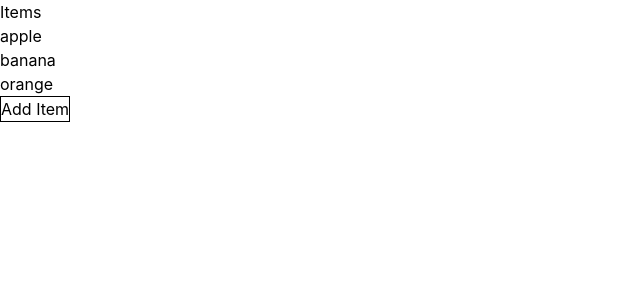
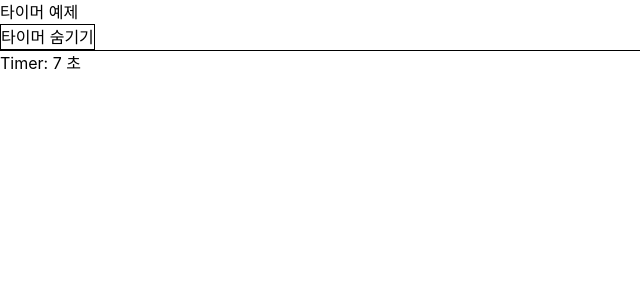
Before and after one commit to parkjinacosmos/likelion_useEffect, a React (Vite) app: page / in a window 1280 px wide. Shown: the top 300 px of the page, without its empty margins (0-640 px from the left). Built offline with nearby package versions, Linux system fonts and the light colour scheme.

Commit message:
타이머 구현

```diff
--- a/src/App.jsx
+++ b/src/App.jsx
@@ -2,11 +2,14 @@
 import NameInput from "./NameInput";
 import HookStructure from "./HookStructure";
 import ItemList from "./ItemList";
+import TimerSwitch from "./TimerSwitch";
+
+
 
 const App = () => {
 	return (
 		<div>
-			<ItemList />
+			<TimerSwitch />
 		</div>
 	);
 };
--- /dev/null
+++ b/src/Timer.jsx
@@ -0,0 +1,27 @@
+import React, { useEffect, useState } from "react";
+
+const Timer = () => {
+  const [seconds, setSeconds] = useState(0);
+
+  useEffect(() => {
+    // 1. seconds 상태 생성 (처음 값은 0)
+    console.log("컴포넌트 마운트됨");
+
+    // 2. setInterval을 통해 1초마다 seconds 값을 1씩 증가
+    const interval = setInterval(() => {
+      setSeconds((prevSeconds) => prevSeconds + 1); // 이전 상태값 기준으로 +1
+      console.log("타이머 작동중..."); // 콘솔에 로그 출력
+    }, 1000); // 1000ms = 1초
+
+    // 3. clean-up 함수: 컴포넌트가 언마운트될 때 실행됨
+    return () => {
+      clearInterval(interval); // 타이머 정리 (중단)
+      console.log("언마운트 되었습니다."); // 정리 로그 출력
+    };
+  }, []); // 빈 배열 -> 마운트될 때 한 번만 실행
+
+  // 4. 현재 초 값을 화면에 출력
+  return <div>Timer: {seconds} 초</div>;
+};
+
+export default Timer;
--- /dev/null
+++ b/src/TimerSwitch.jsx
@@ -0,0 +1,32 @@
+import React, { useState } from "react";
+import Timer from "./Timer"; // Timer 컴포넌트를 import
+
+const TimerSwitch = () => {
+  // 1. showTimer : 타이머를 보여줄지 여부를 관리하는 상태 (초기값은 true)
+  const [showTimer, setShowTimer] = useState(true);
+
+  // 2. 버튼 클릭 시 타이머의 표시 여부를 토글하는 함수
+  const toggleTimer = () => {
+    setShowTimer((prev) => !prev); // true -> false, false -> true 전환
+  };
+
+  return (
+    <div>
+      <h1>타이머 예제</h1>
+
+      {/* 3. 토글 버튼 */}
+      <button onClick={toggleTimer} className="border">
+        {showTimer ? "타이머 숨기기" : "타이머 보이기"}
+        {/* showTimer 상태에 따라 버튼 텍스트 변경 */}
+      </button>
+
+      <hr />
+
+      {/* 4. 조건부 렌더링 : showTimer가 true일 때 <Timer />를 화면에 표시 */}
+      {showTimer && <Timer />}
+      {/* false일 경우 Timer 컴포넌트는 완전히 언마운트됨 -> useEffect의 clean-up 함수 실행 */}
+    </div>
+  );
+};
+
+export default TimerSwitch;
```
